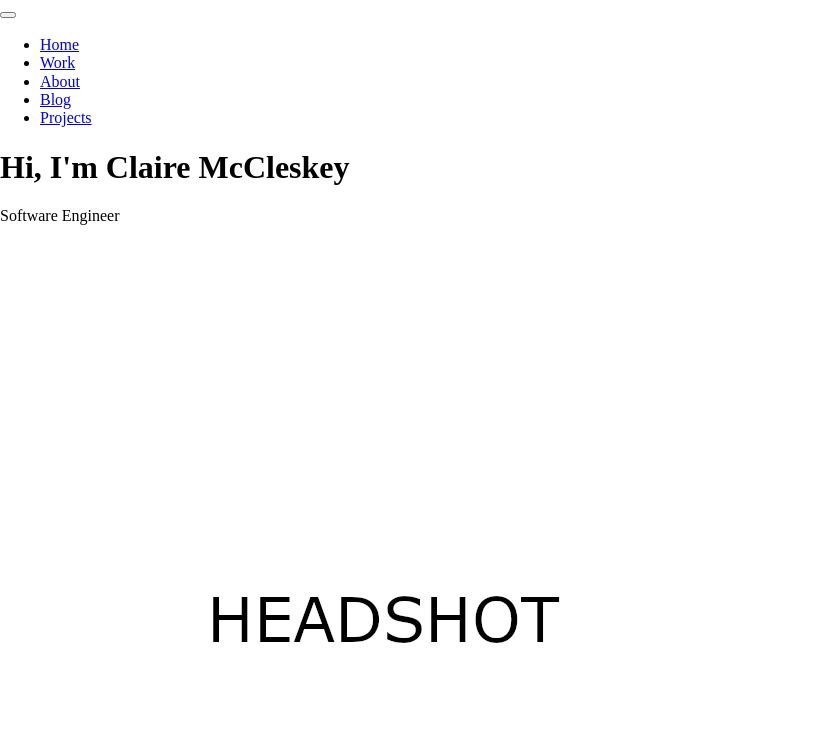
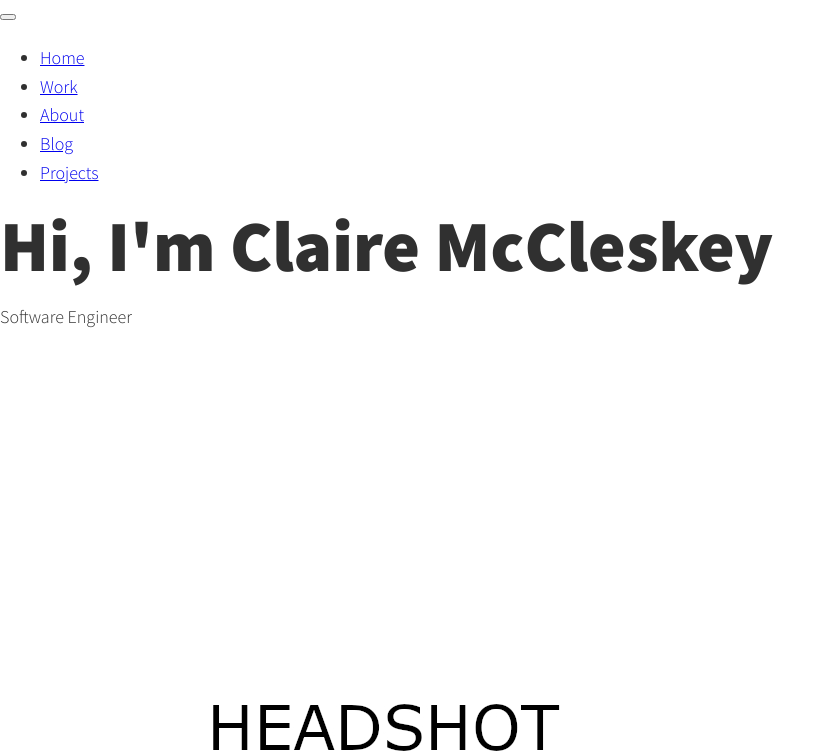
Before and after one commit to mccleskeyc/mccleskeyc.github.io, a plain HTML site: page index.html in a window 1280 px wide. Shown: the part 54-807 px from the top of the page, without its empty margins (0-835 px from the left). Drawn offline with nearby package versions, Linux system fonts and the light colour scheme.

Commit message:
bare bones css

```diff
--- /dev/null
+++ b/css/style.css
@@ -0,0 +1,69 @@
+/* Custom Properties */
+
+*,
+*::before,
+*::after {
+    box-sizing: border-box;
+}
+
+:root {
+    --ff-primary: 'Source Sans Pro', sans-serif;
+    --ff-secondary: 'Source Code Pro', monospace;
+
+    --fw-reg: 300;
+    --fw-bold: 900;
+
+    --clr-light: #fff;
+    --clr-dark: #303030;
+    --clr-accent: #16e0bd;
+
+    --fs-h1: 3rem;
+    --fs-h2: 2.25rem;
+    --fs-h3: 1.25rem;
+    --fs-body: 1rem;
+}
+
+@media (min-width: 800px) {
+    :root {
+        --fs-h1: 4.5rem;
+        --fs-h2: 3.75rem;
+        --fs-h3: 1.5rem;
+        --fs-body: 1.125rem;
+    }
+}
+
+/* General Styling */
+body {
+    background: var(--clr-light);
+    color: var(--clr-dark);
+    margin: 0;
+    font-family: var(--ff-primary);
+    font-size: var(--fs-body);
+    line-height: 1.6;
+}
+
+img {
+    display: block;
+    max-width: 100%;
+}
+
+/* Typography */
+
+h1,
+h2,
+h3 {
+    line-height: 1.1;
+    margin: 0
+}
+
+h1 {
+    font-size: var(--fs-h1);
+}
+
+h2 {
+    font-size: var(--fs-h2);
+}
+
+h3 {
+    font-size: var(--fs-h3);
+}
--- a/index.html
+++ b/index.html
@@ -10,6 +10,8 @@
     <link rel="stylesheet" href="https://cdnjs.cloudflare.com/ajax/libs/font-awesome/5.11.2/css/all.css"
         integrity="sha256-46qynGAkLSFpVbEBog43gvNhfrOj+BmwXdxFgVK/Kvc=" crossorigin="anonymous" />
 
+    <link href="https://fonts.googleapis.com/css?family=Source+Code+Pro:400,900|Source+Sans+Pro:300,900&display=swap" rel="stylesheet">
+    <link rel="stylesheet" href="css/style.css">
     <title>Claire Codes</title>
 </head>
 
```
